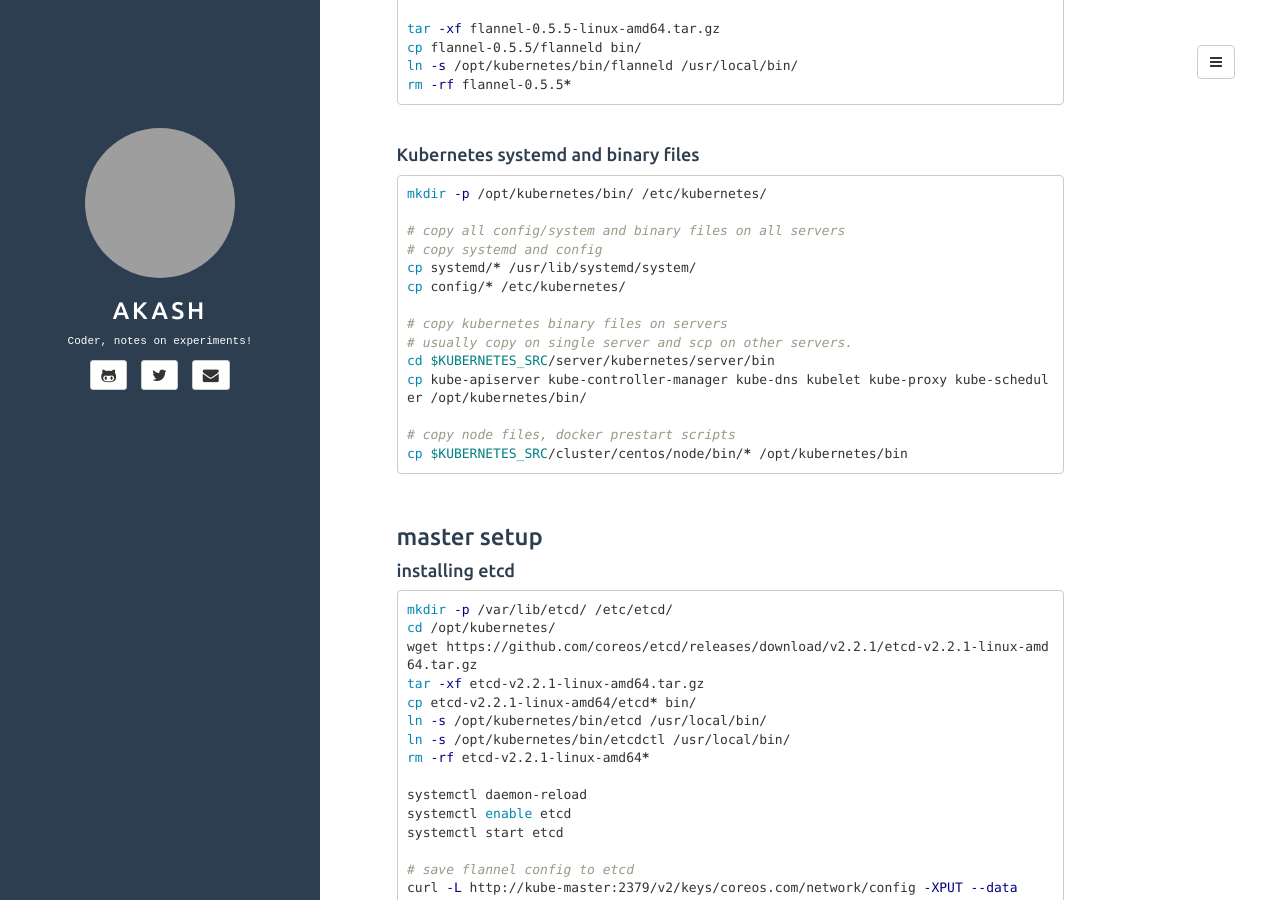
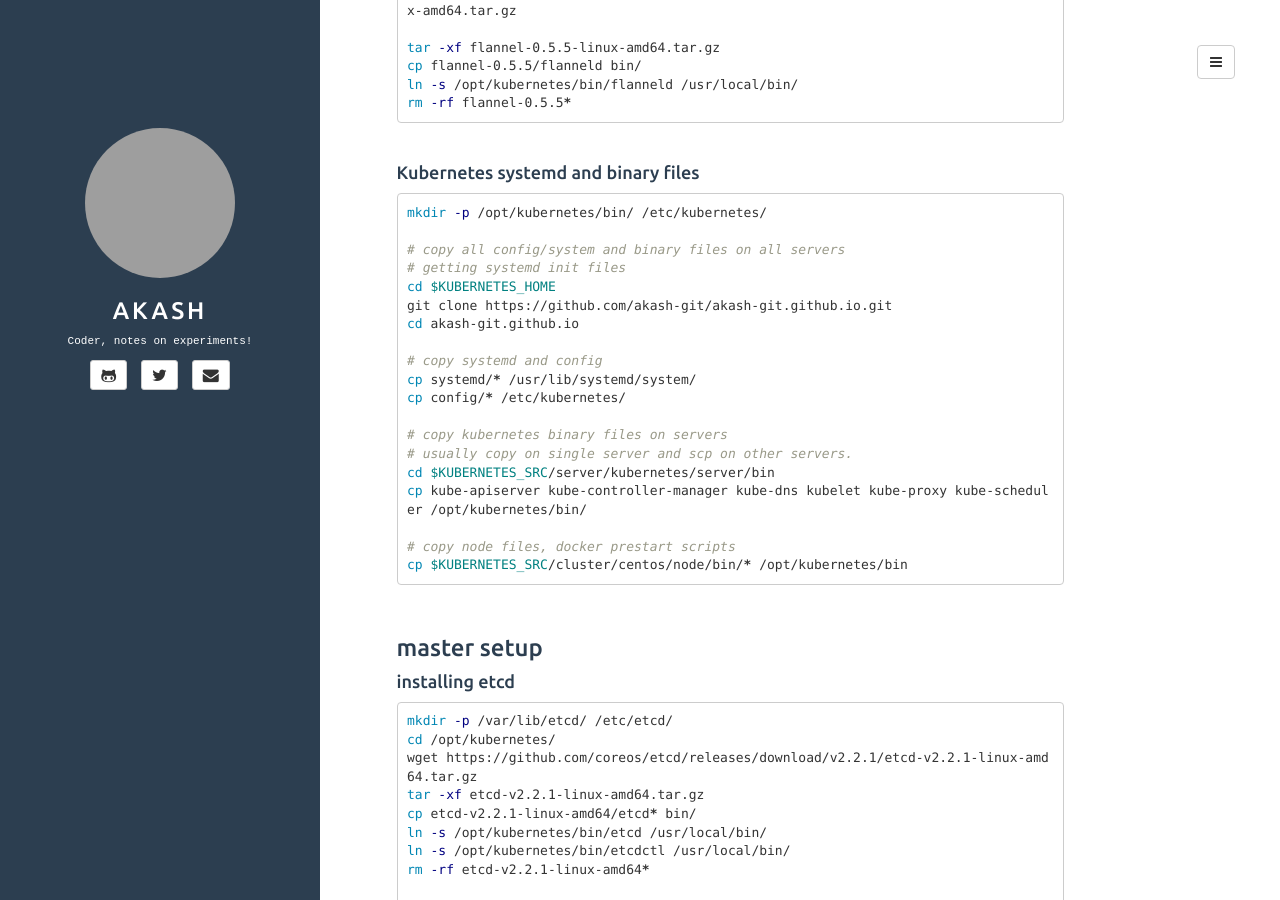
Before and after one commit to akash-git/akash-git.github.io, a Jekyll site: the page built from _posts/2016-08-31-kubernetes-1.3-install.markdown, in a window 1280 px wide and 900 px high, scrolled down 2291 px. Built offline with Jekyll 4.4.1, drawn with Linux system fonts in a browser that asks for light colours; some of the changed text lies outside the part shown; grey boxes are pictures that could not be loaded.

````diff
--- a/_posts/2016-08-31-kubernetes-1.3-install.markdown
+++ b/_posts/2016-08-31-kubernetes-1.3-install.markdown
@@ -73,7 +73,8 @@
 
 tar -xf kubernetes.tar.gz
 
-export KUBERNETES_SRC=/usr/src/kubernetes
+export KUBERNETES_SRC=/usr/src/kubernetes/
+export KUBERNETES_HOME=/usr/src/kubeSystem
 ```
 
 &nbsp;
@@ -135,6 +136,11 @@
 mkdir -p /opt/kubernetes/bin/ /etc/kubernetes/
 
 # copy all config/system and binary files on all servers
+# getting systemd init files
+cd $KUBERNETES_HOME
+git clone https://github.com/akash-git/akash-git.github.io.git
+cd akash-git.github.io
+
 # copy systemd and config
 cp systemd/* /usr/lib/systemd/system/
 cp config/* /etc/kubernetes/
````
